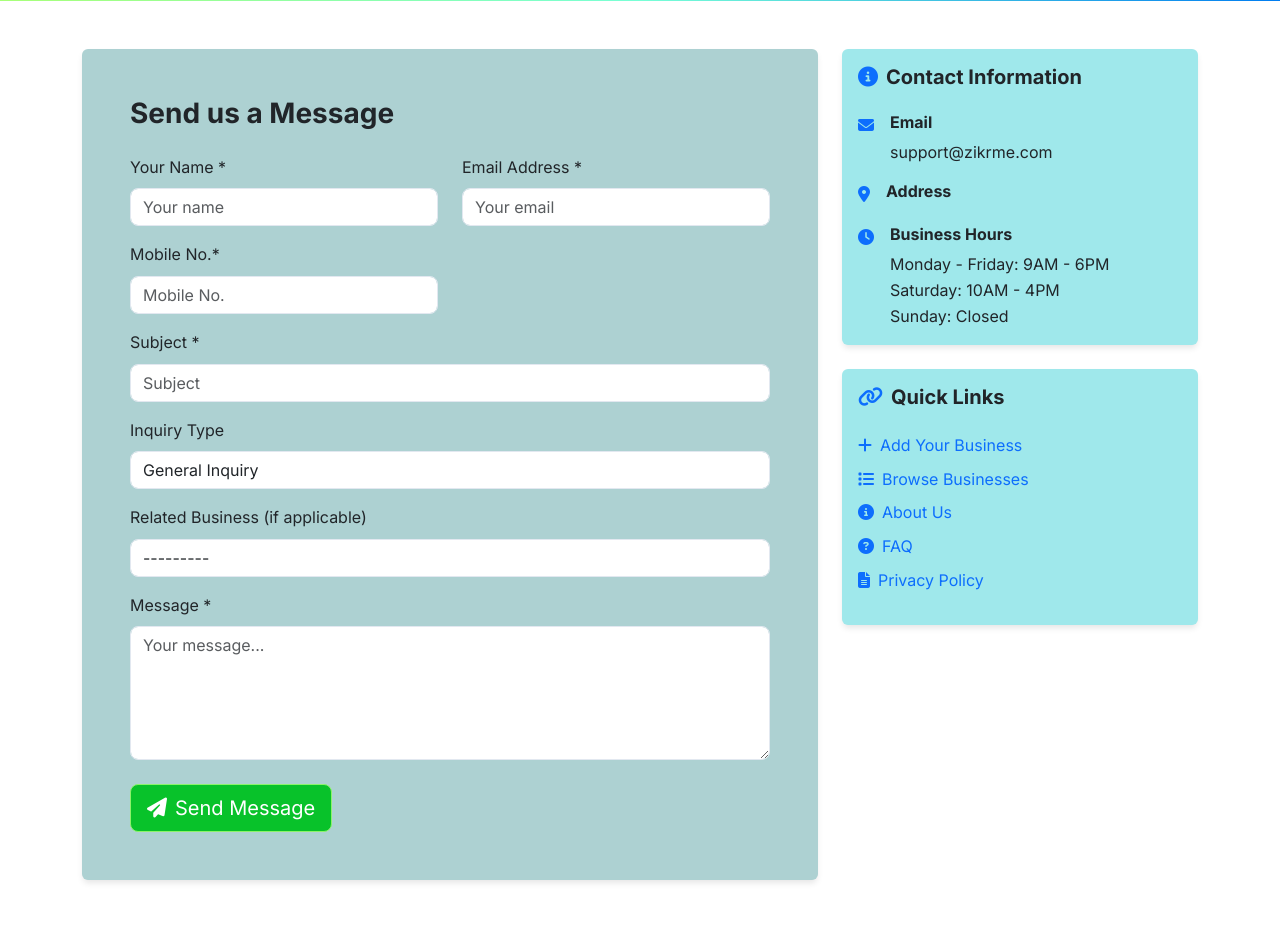
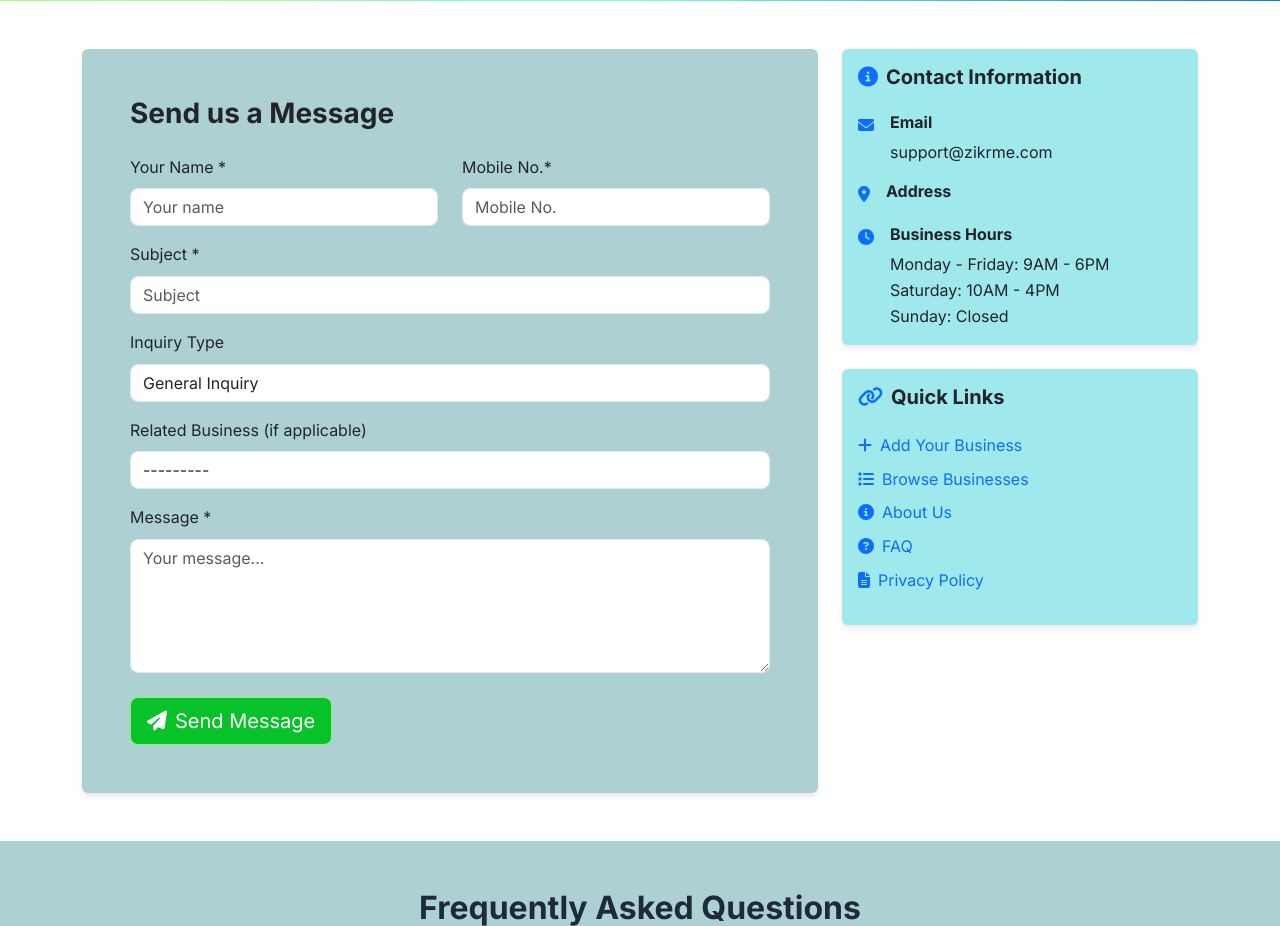
Before and after one commit to gangeshwar01/business_portal, a Django app: page /contact/ in a window 1280 px wide. Shown: the part 325-1251 px from the top of the page. Run offline with Django 5.2, Linux system fonts and the light colour scheme; the visitor is signed in with stand-in values (Sample User, id 1); data that the repository does not hold is empty.

Commit message:
email id removal

```diff
--- a/business_listings/forms.py
+++ b/business_listings/forms.py
@@ -487,15 +487,11 @@ class ContactForm(forms.ModelForm):
 
     class Meta:
         model = Contact
-        fields = ['name', 'email', 'mobile_no', 'subject', 'message', 'contact_type', 'business']
+        fields = ['name', 'mobile_no', 'subject', 'message', 'contact_type', 'business']
         widgets = {
             'name': forms.TextInput(attrs={
                 'class': 'form-control',
                 'placeholder': 'Your name'
-            }),
-            'email': forms.EmailInput(attrs={
-                'class': 'form-control',
-                'placeholder': 'Your email'
             }),
             'mobile_no': forms.TextInput(attrs={
                 'class': 'form-control',
--- a/business_listings/views.py
+++ b/business_listings/views.py
@@ -295,7 +295,9 @@ def contact(request):
     if request.method == 'POST':
         form = ContactForm(request.POST, user=request.user)
         if form.is_valid():
-            contact_obj = form.save()
+            contact_obj = form.save(commit=False)
+            contact_obj.email = request.user.email  # Set email from logged-in user
+            contact_obj.save()
 
             # Notify all admins about the contact message
             admin_users = User.objects.filter(is_staff=True)
--- a/templates/accounts/profile.html
+++ b/templates/accounts/profile.html
@@ -25,6 +25,7 @@
                         </div>
                         <h4>{{ user.get_full_name|default:user.username }}</h4>
                         <p class="text-muted">@{{ user.username }}</p>
+                        <p class="text-muted"><i class="fas fa-envelope me-1"></i>{{ user.email }}</p>
                         <p class="text-muted">Member since {{ user.date_joined|date:"F Y" }}</p>
                         <div class="d-grid gap-2">
                             <a href="{% url 'business_listings:add_business' %}" class="btn btn-primary">
--- a/templates/admin/admin_dashboard.html
+++ b/templates/admin/admin_dashboard.html
@@ -36,7 +36,7 @@
           <div class="card-header bg-light">
             <i class="fas fa-bell text-warning me-2"></i><strong>Notifications</strong>
           </div>
-          <div class="card-body">
+          <div class="card-body" style="max-height: 300px; overflow-y: auto;">
             {% if admin_notifications %}
               <ul class="list-group">
                 {% for notification in admin_notifications %}
--- a/templates/business_listings/contact.html
+++ b/templates/business_listings/contact.html
@@ -30,13 +30,6 @@
                                     {{ form.name }}
                                     {% if form.name.errors %}
                                         <div class="text-danger small">{{ form.name.errors.0 }}</div>
-                                    {% endif %}
-                                </div>
-                                <div class="col-md-6 mb-3">
-                                    <label for="{{ form.email.id_for_label }}" class="form-label">Email Address *</label>
-                                    {{ form.email }}
-                                    {% if form.email.errors %}
-                                        <div class="text-danger small">{{ form.email.errors.0 }}</div>
                                     {% endif %}
                                 </div>
                                 <div class="col-md-6 mb-3">
```
